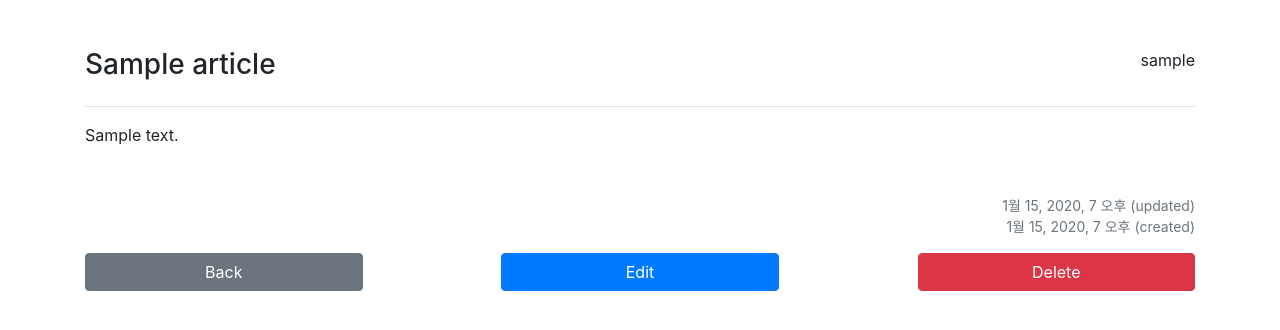
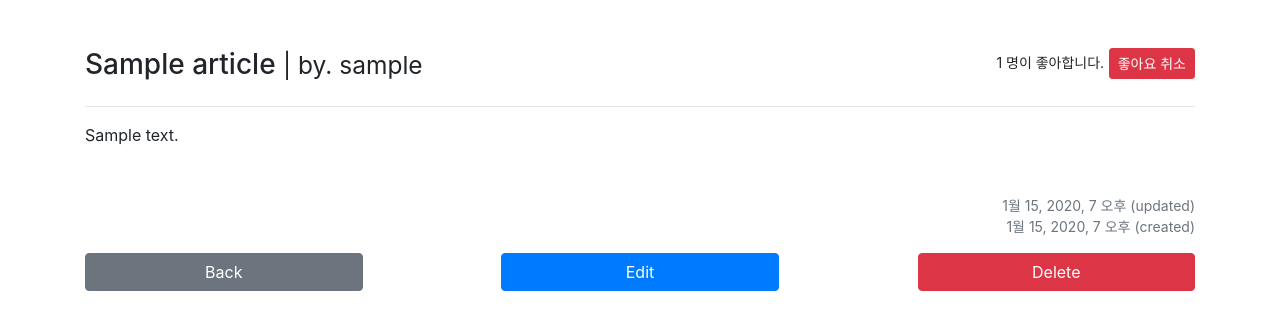
Before and after one commit to eunjung-jenny/django_pjt_hashtag, a Django app: page /community/1/ in a window 1280 px wide. Shown: the part 56-386 px from the top of the page. Run offline with Django 3.2, Linux system fonts and the light colour scheme; a user stored in the database is signed in; tables that the repository leaves empty hold one stand-in row (values such as "Sample post"); some libraries are stand-ins or nearby versions.

Commit message:
Update article detail

```diff
--- a/community/templates/community/detail.html
+++ b/community/templates/community/detail.html
@@ -8,9 +8,18 @@ detail
 
 {% block body %}
   <div class="d-flex justify-content-between mb-3">
-    <h3>{{ article.title }}</h3>
-    <div>{{ article.creator.username }}</div>
-  </div>
+    <h3>{{ article.title }} <small>| by. {{ article.creator.username }}</small></h3>
+    <div>
+        <small>{{ article.like_users.count }} 명이 좋아합니다.</small>
+        <a href="{% url 'community:like' article.pk %}" class="card-link btn btn-sm btn-danger">
+          {% if request.user in article.like_users.all %}
+          좋아요 취소
+          {% else %}
+          좋아요
+          {% endif %}
+        </a>
+    </div>
+    </div>
   <hr>
   {% comment %} 좋아요 {% endcomment %}
   {% comment %} 해시태그 {% endcomment %}
```
